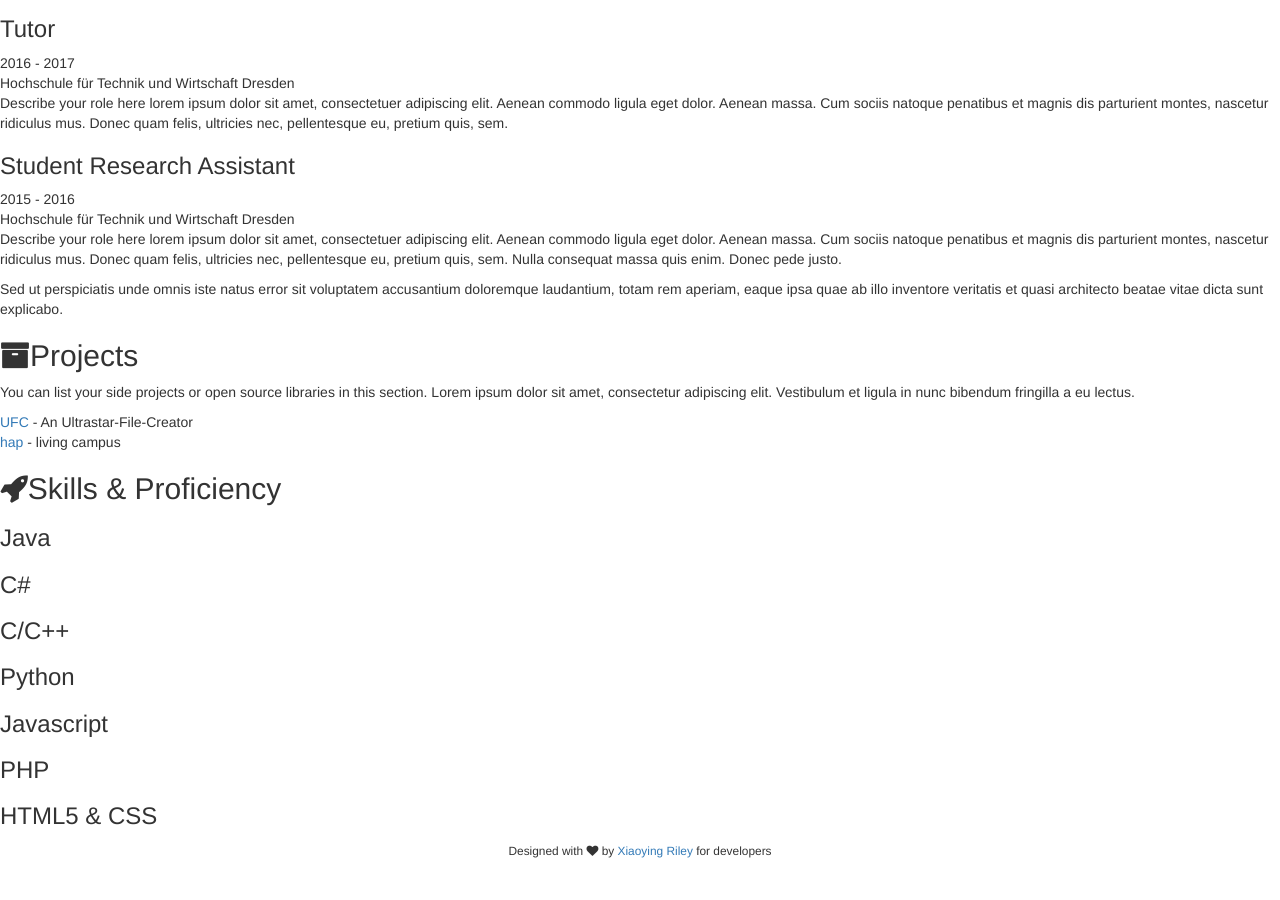
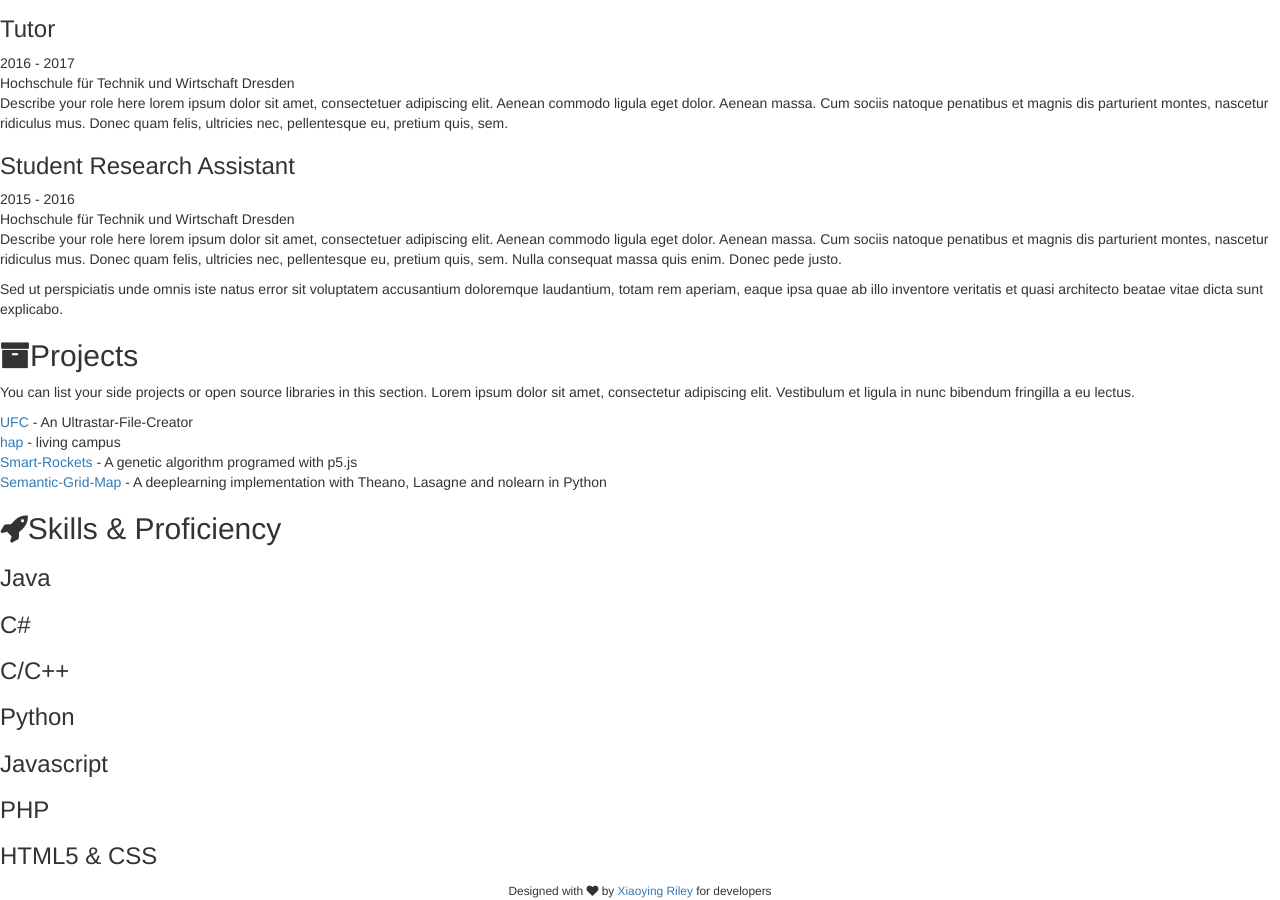
Before and after one commit to Saritus/saritus.github.io, a Jekyll site: the page built from index.html, in a window 1280 px wide and 900 px high, scrolled down 925 px. Built offline with Jekyll 4.4.1, drawn with Linux system fonts in a browser that asks for light colours; before the commit the page ends 1785 px from its top, so only the background shows below that.

Commit message:
Add projects

```diff
--- a/_includes/projects.html
+++ b/_includes/projects.html
@@ -18,5 +18,17 @@
     </div>
     <!--//item-->
 
+    <div class="item">
+        <span class="project-title"><a href="https://cdn.rawgit.com/Saritus/Smart-Rockets/master/index.html">Smart-Rockets</a></span> -
+        <span class="project-tagline">A genetic algorithm programed with p5.js</span>
+    </div>
+    <!--//item-->
+
+    <div class="item">
+        <span class="project-title"><a href="https://github.com/Saritus/Semantic-Grid-Map">Semantic-Grid-Map</a></span> -
+        <span class="project-tagline">A deeplearning implementation with Theano, Lasagne and nolearn in Python</span>
+    </div>
+    <!--//item-->
+
 </section>
 <!--//section-->
```
